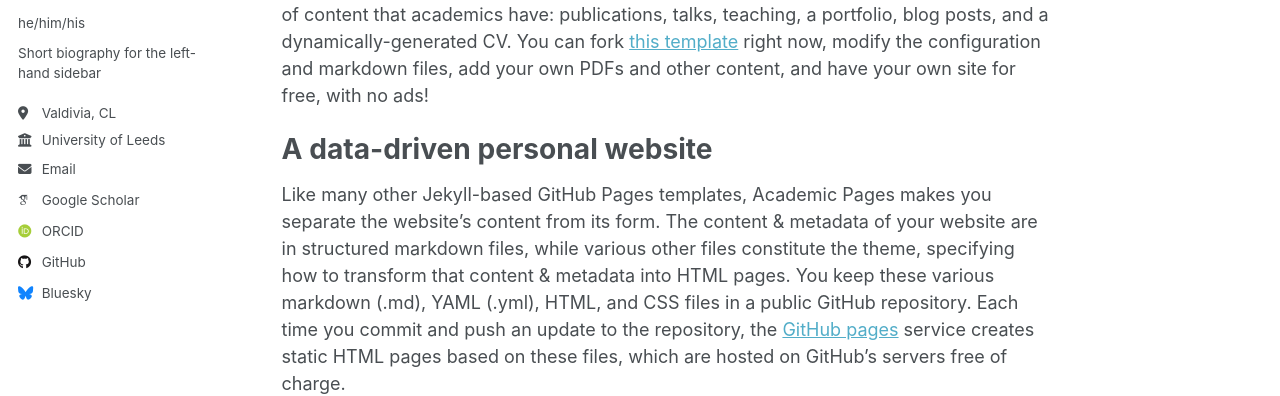
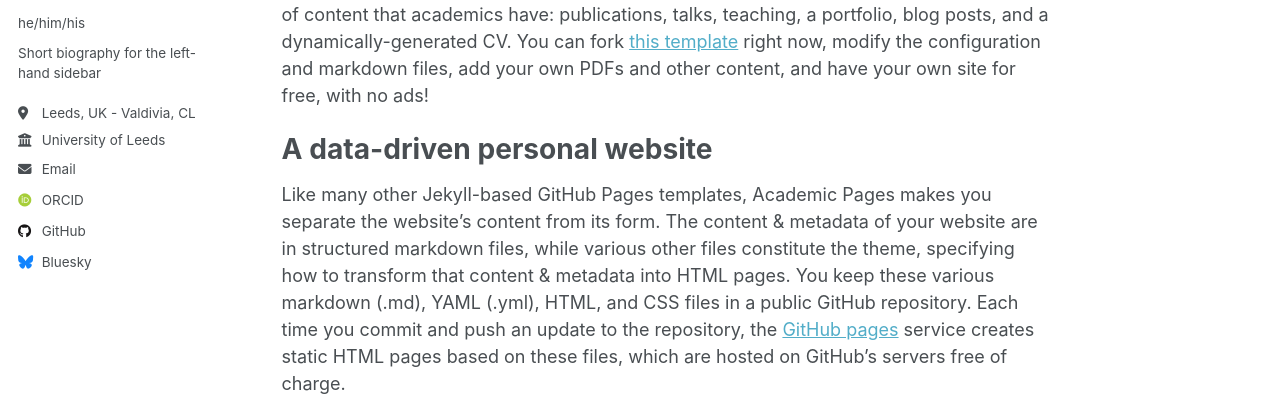
Before and after one commit to scisternas/scisternas.github.io, a Jekyll site: the page built from _pages/about.md, in a window 1280 px wide. Shown: the part 303-699 px from the top of the page. Built offline with Jekyll 4.4.1, drawn with Linux system fonts in a browser that asks for light colours; some web fonts are replaced.

Commit message:
Update _config.yml

```diff
--- a/_config.yml
+++ b/_config.yml
@@ -26,7 +26,7 @@ author:
   name             : "Sebastián Cisternas"
   pronouns         : "he/him/his"
   bio              : "Short biography for the left-hand sidebar"
-  location         : "Valdivia, CL"
+  location         : "Leeds, UK - Valdivia, CL"
   employer         : "University of Leeds"
   uri              : # URL
   email            : "mflm6779@leeds.ac.uk"
@@ -34,7 +34,7 @@ author:
   # Academic websites
   academia         : # URL
   arxiv            : # URL - Update with the correct link to your profile
-  googlescholar    : "https://scholar.google.com/citations?user=PS_CX0AAAAAJ"
+  googlescholar    : #"https://scholar.google.com/citations?user=PS_CX0AAAAAJ"
   impactstory      : # URL
   orcid            : "http://orcid.org/yourorcidurl"
   semantic         : # URL
```
